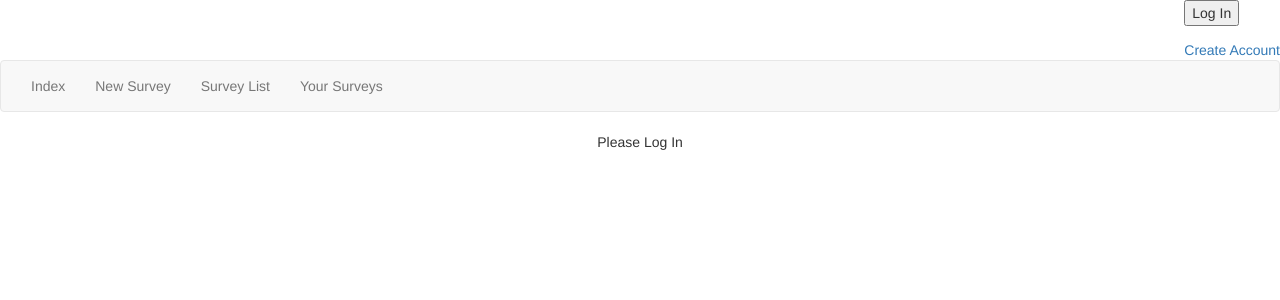
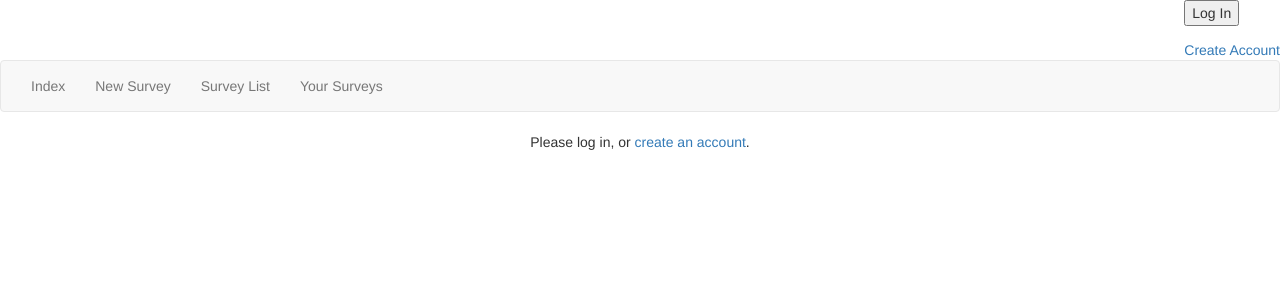
Before and after one commit to JHadley1406/survey, a Django app: page /user_survey/ in a window 1280 px wide. Shown: the top 300 px of the page. Run offline with Django 3.2, Linux system fonts and the light colour scheme; parts of the project's set-up code (start-up, migrations or seed data) failed here and were passed over; some libraries are stand-ins or nearby versions.

Commit message:
feature: Added 'create account' links to non-login messages

```diff
--- a/templates/add_survey.html
+++ b/templates/add_survey.html
@@ -193,8 +193,8 @@
 
     </div>
         {% else %}
-            <div class="text-center">
-                Please log in to create a survey
-            </div>
+        <div class="text-center">
+            <span>Please log in, or <a href="{% url 'add_user' %}">create an account</a>.</span>
+        </div>
         {% endif %}
 {% endblock %}
--- a/templates/survey.html
+++ b/templates/survey.html
@@ -37,9 +37,9 @@
                 View your results <a href="{% url 'taken_survey' survey_id=survey.id %}">here</a>
             </div>
         {% else %}
-            <div class="text-center">
-                Please log in
-            </div>
+        <div class="text-center">
+            <span>Please log in, or <a href="{% url 'add_user' %}">create an account</a>.</span>
+        </div>
         {% endif %}
     </div>
 </div>
--- a/templates/user_survey.html
+++ b/templates/user_survey.html
@@ -43,7 +43,7 @@
         </div>
     {% else %}
         <div class="text-center">
-            <span >Please Log In</span>
+            <span>Please log in, or <a href="{% url 'add_user' %}">create an account</a>.</span>
         </div>
     {% endif %}
 {% endblock %}
```
